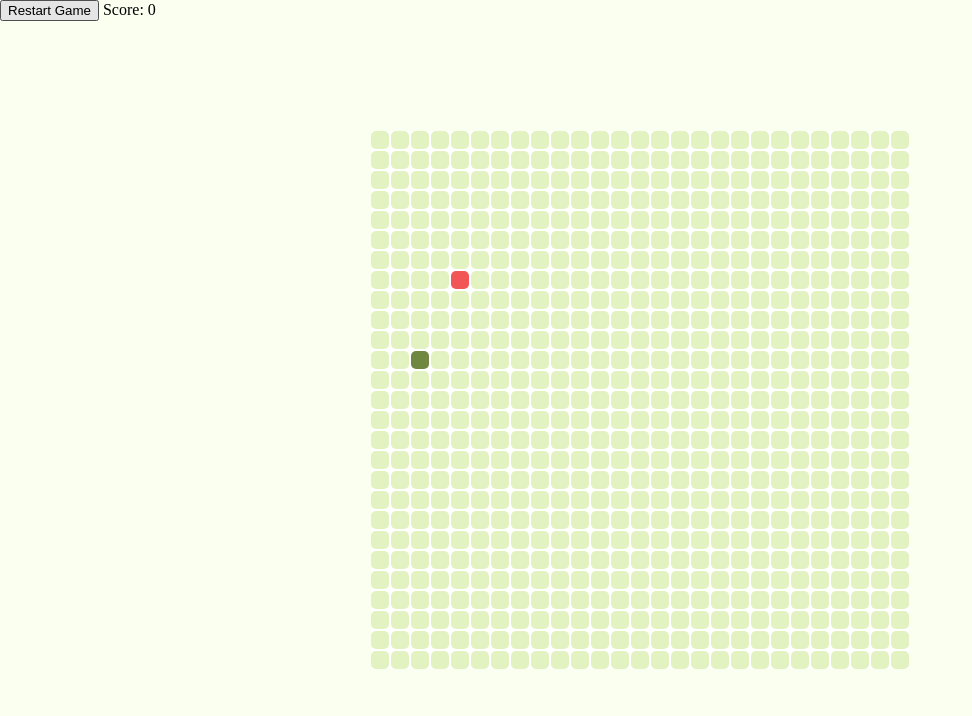
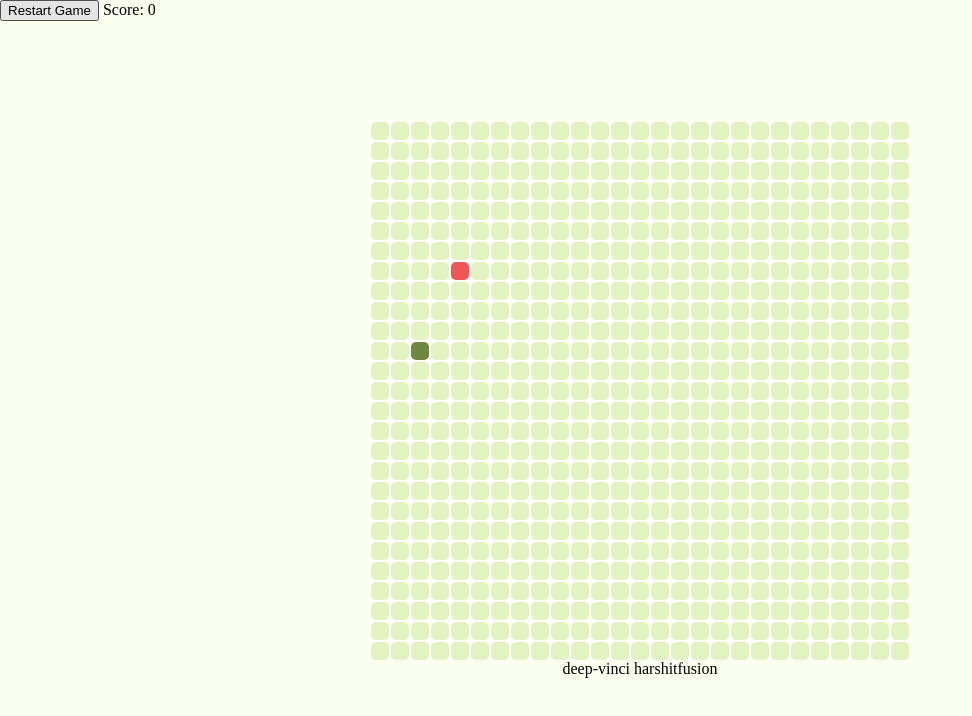
Before and after one commit to deep-vinci/vipertown, a plain HTML site: page index.html in a window 1280 px wide. Shown: the whole page, without its empty margins (0-972 px from the left). Drawn offline with Linux system fonts and the light colour scheme; no server answers.

Commit message:
feat: fix contributors label

```diff
--- a/helper.js
+++ b/helper.js
@@ -1,12 +1,61 @@
 const contributorsDiv = document.querySelector(".contributors");
 
+const fetchedData = [
+    {
+      "login": "deep-vinci",
+      "id": 170743483,
+      "node_id": "U_kgDOCi1Wuw",
+      "avatar_url": "https://avatars.githubusercontent.com/u/170743483?v=4",
+      "gravatar_id": "",
+      "url": "https://api.github.com/users/deep-vinci",
+      "html_url": "https://github.com/deep-vinci",
+      "followers_url": "https://api.github.com/users/deep-vinci/followers",
+      "following_url": "https://api.github.com/users/deep-vinci/following{/other_user}",
+      "gists_url": "https://api.github.com/users/deep-vinci/gists{/gist_id}",
+      "starred_url": "https://api.github.com/users/deep-vinci/starred{/owner}{/repo}",
+      "subscriptions_url": "https://api.github.com/users/deep-vinci/subscriptions",
+      "organizations_url": "https://api.github.com/users/deep-vinci/orgs",
+      "repos_url": "https://api.github.com/users/deep-vinci/repos",
+      "events_url": "https://api.github.com/users/deep-vinci/events{/privacy}",
+      "received_events_url": "https://api.github.com/users/deep-vinci/received_events",
+      "type": "User",
+      "user_view_type": "public",
+      "site_admin": false,
+      "contributions": 32
+    },
+    {
+      "login": "HarshitFusion",
+      "id": 187978988,
+      "node_id": "U_kgDOCzRU7A",
+      "avatar_url": "https://avatars.githubusercontent.com/u/187978988?v=4",
+      "gravatar_id": "",
+      "url": "https://api.github.com/users/HarshitFusion",
+      "html_url": "https://github.com/HarshitFusion",
+      "followers_url": "https://api.github.com/users/HarshitFusion/followers",
+      "following_url": "https://api.github.com/users/HarshitFusion/following{/other_user}",
+      "gists_url": "https://api.github.com/users/HarshitFusion/gists{/gist_id}",
+      "starred_url": "https://api.github.com/users/HarshitFusion/starred{/owner}{/repo}",
+      "subscriptions_url": "https://api.github.com/users/HarshitFusion/subscriptions",
+      "organizations_url": "https://api.github.com/users/HarshitFusion/orgs",
+      "repos_url": "https://api.github.com/users/HarshitFusion/repos",
+      "events_url": "https://api.github.com/users/HarshitFusion/events{/privacy}",
+      "received_events_url": "https://api.github.com/users/HarshitFusion/received_events",
+      "type": "User",
+      "user_view_type": "public",
+      "site_admin": false,
+      "contributions": 1
+    }
+  ]
 
 const getContributors = () => {
-    fetch("https://api.github.com/repos/deep-vinci/vipertown/contributors")
-    .then(data => data.json())
-    .then(data =>
-        console.log(data)
-    )
+    // fetch("https://api.github.com/repos/deep-vinci/vipertown/contributors")
+    // .then(data => data.json())
+    // .then(data =>
+    //     console.log(data)
+    // )
+    fetchedData.forEach(elem => {
+        contributorsDiv.textContent += `${elem.login.toLowerCase()} `
+    })
 }
 
 getContributors()
--- a/index.html
+++ b/index.html
@@ -15,7 +15,8 @@
         Score: <span>0</span></div>
     <div class="game-page">
         <div class="game-board"></div>
+        <div class="contributors"></div>
+
     </div>
-    <div class="contributors"></div>
 </body>
 </html>
--- a/style.css
+++ b/style.css
@@ -14,11 +14,13 @@ body {
     display: flex;
     justify-content: center;
     align-items: center;
+    flex-direction: column;
 }
 
 .game-board {
     background-color: rgb(255, 255, 255);
     display: grid;
+
 }
 
 .score {
```
